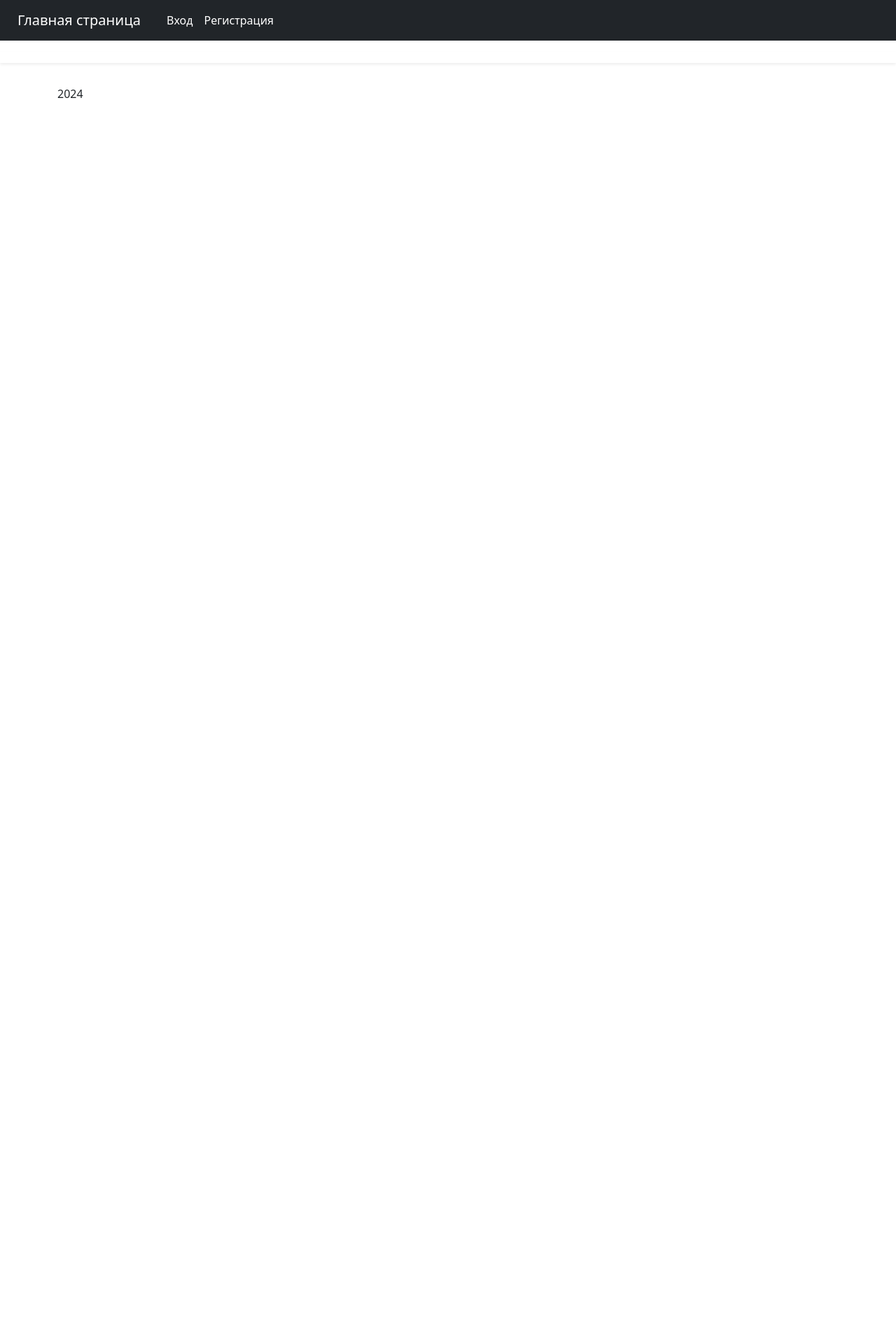
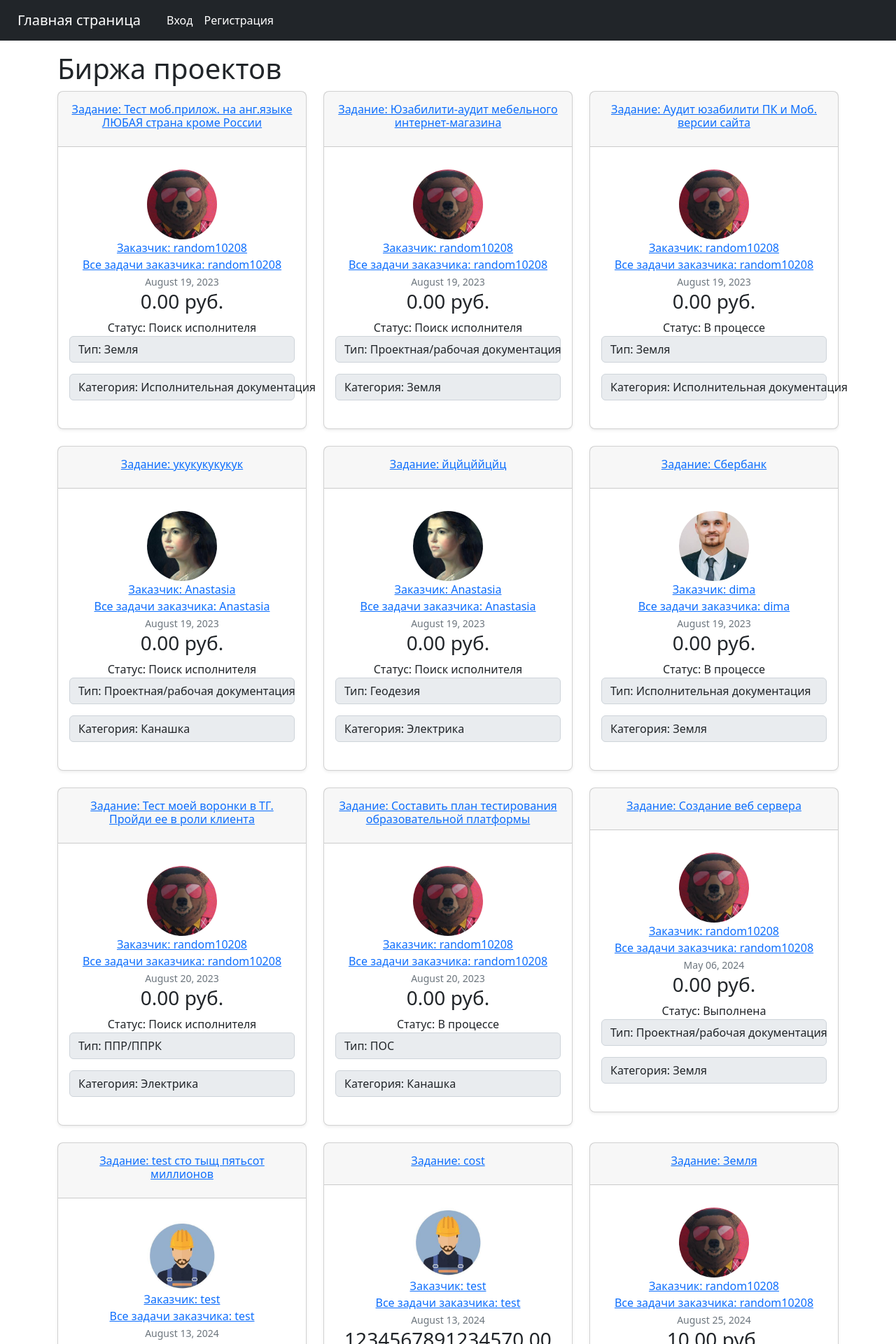
Before and after one commit to DmitriyBochkarev/ppr_repo, a Django app: page / in a window 1280 px wide. Shown: the top 1920 px of the page at 70% size. Before the commit the page ends 140 px from the top, so only its background shows below. Run offline with Django 4.2, Linux system fonts and the light colour scheme; data comes from the database, SQL or seed files in the repository; both versions use the stored data as it was after the commit; some libraries are stand-ins or nearby versions.

Commit message:
security, tasks on about

```diff
--- a/searchwork/templates/searchwork/about.html
+++ b/searchwork/templates/searchwork/about.html
@@ -1,23 +1,85 @@
 {% extends "searchwork/base.html" %}
 {% block base %}
 <div  class="p-2 "></div>
+{% if request.user.is_authenticated %}
 <div class="container">
-    <div class="d-flex justify-content-between">
-      {% if user.is_authenticated %}
-        <div>
+
+    <div>
             <div class="input-group">
                 <a class="btn btn-outline-info" href="{% url 'client' %}">Я покупатель</a>
                 <a class="btn btn-outline-info" href="{% url 'worker' %}">Я исполнитель</a>
       	    </div>
 		</div>
-
-
-      {% endif %}
-    </div>
   </div>
 <div  class="p-2 shadow-sm"></div>
 <div  class="p-2 "></div>
+{% else %}
 <div class="container">
 
+
+
+    <h1>Биржа проектов</h1>
+{% if tasks %}
+            <div class="row row-cols-1 row-cols-md-3 mb-3 text-center">
+                {% for task in tasks %}
+                      <div class="col">
+                        <div class="card mb-4 rounded-3 shadow-sm">
+                          <div class="card-header py-3">
+                              <a class="card-title pricing-card-title" href="{% url 'login' %}"><h6>Задание: {{ task.title }}</h6></a>
+                          </div>
+                          <div class="card-body">
+
+                            <ul class="list-unstyled mt-3 mb-4">
+                              <li>
+                                  <img class="rounded-circle article-img" src="{{ task.author.profile.image.url }}" width="100" height="100" alt="аватар заказчика">
+                              </li>
+                                <li><a class="mr-2" href="{% url 'login' %}">Заказчик: {{ task.author.username }}</a></li>
+                                <li><a class="mr-2" href="{% url 'login' %}">Все задачи заказчика: {{ task.author }}</a></li>
+                              <li><small class="text-muted">{{ task.date_posted|date:"F d, Y" }}</small></li>
+
+                                <li><h3>{{ task.budget }} руб.</h3></li>
+                              <li>Статус: {{ task.status }}</li>
+                                <p class="input-group-text">Тип: {{ task.type }}</p>
+                                <p class="input-group-text">Категория: {{ task.category }}</p>
+                            </ul>
+
+                          </div>
+                        </div>
+                      </div>
+                {% endfor %}
+            </div>
+        {% else %}
+            <h1>В системе пока не зарегистрировано ни одного задания.</h1>
+            <a class="btn btn-outline-info" href="{% url 'login' %}">Стать заказчиком</a>
+
+        {% endif %}
+
+
+    <div class="pagination justify-content-center">
+        {% if is_paginated %}
+
+          {% if page_obj.has_previous %}
+
+            <a class="btn btn-outline-info mb-4 mr-1" href="?page=1">Первая</a>
+            <a class="btn btn-outline-info mb-4 mr-1" href="?page={{ page_obj.previous_page_number }}">Предыдущая</a>
+          {% endif %}
+
+          {% for num in page_obj.paginator.page_range %}
+            {% if page_obj.number == num %}
+              <a class="btn btn-info mb-4 mr-1" href="?page={{ num }}">{{ num }}</a>
+            {% elif num > page_obj.number|add:'-3' and num < page_obj.number|add:'3' %}
+              <a class="btn btn-outline-info mb-4 mr-1" href="?page={{ num }}">{{ num }}</a>
+            {% endif %}
+          {% endfor %}
+
+          {% if page_obj.has_next %}
+            <a class="btn btn-outline-info mb-4 mr-1" href="?page={{ page_obj.next_page_number }}">Следующая</a>
+            <a class="btn btn-outline-info mb-4 mr-1" href="?page={{ page_obj.paginator.num_pages }}">Последняя</a>
+          {% endif %}
+
+        {% endif %}
+    </div>
 </div>
+{% endif %}
+
 {% endblock base %}
--- a/searchwork/templates/searchwork/base.html
+++ b/searchwork/templates/searchwork/base.html
@@ -65,7 +65,7 @@
       <div class="navbar-nav me-auto mb-2 mb-lg-0">
 
 
-            {% if user.is_authenticated %}
+            {% if request.user.is_authenticated %}
 
             	<a class="nav-link active" href="{% url 'user-profile' user.id %}">Профиль</a>
                 <a class="nav-link active" href="{% url 'chats' %}">Мои чаты</a>
@@ -97,7 +97,9 @@
           	</div>
         	{% endfor %}
   {% endif %}
+
   {% block base %}{% endblock %}
+
 </div>
 <script src="/docs/5.3/dist/js/bootstrap.bundle.min.js" integrity="sha384-geWF76RCwLtnZ8qwWowPQNguL3RmwHVBC9FhGdlKrxdiJJigb/j/68SIy3Te4Bkz" crossorigin="anonymous"></script>
 
--- a/searchwork/views.py
+++ b/searchwork/views.py
@@ -152,7 +152,8 @@ class TaskDeleteView(LoginRequiredMixin, UserPassesTestMixin, DeleteView):
 
 
 def about(request):
-    return render(request, 'searchwork/about.html', {'title': 'О клубе PPR.net'})
+    tasks = Task.objects.all()
+    return render(request, 'searchwork/about.html', {'title': 'О клубе PPR.net', 'tasks': tasks})
 
 def instruction(request):
     return render(request, 'searchwork/instruction.html', {'title': 'Инструкция'})
@@ -255,7 +256,11 @@ def client(request):
 
 
 def home(request):
-    return render(request, 'searchwork/about.html')
+    """Чтобы перейти на about при вводе основного урла"""
+    tasks = Task.objects.all()
+    return render(request, 'searchwork/about.html',
+                  {'tasks': tasks}
+                  )
 
 
 class OfferListView(ListView):
```
Also changed, not shown: users/templates/users/user_profile.html (+23 -4 lines), db.sqlite3.
